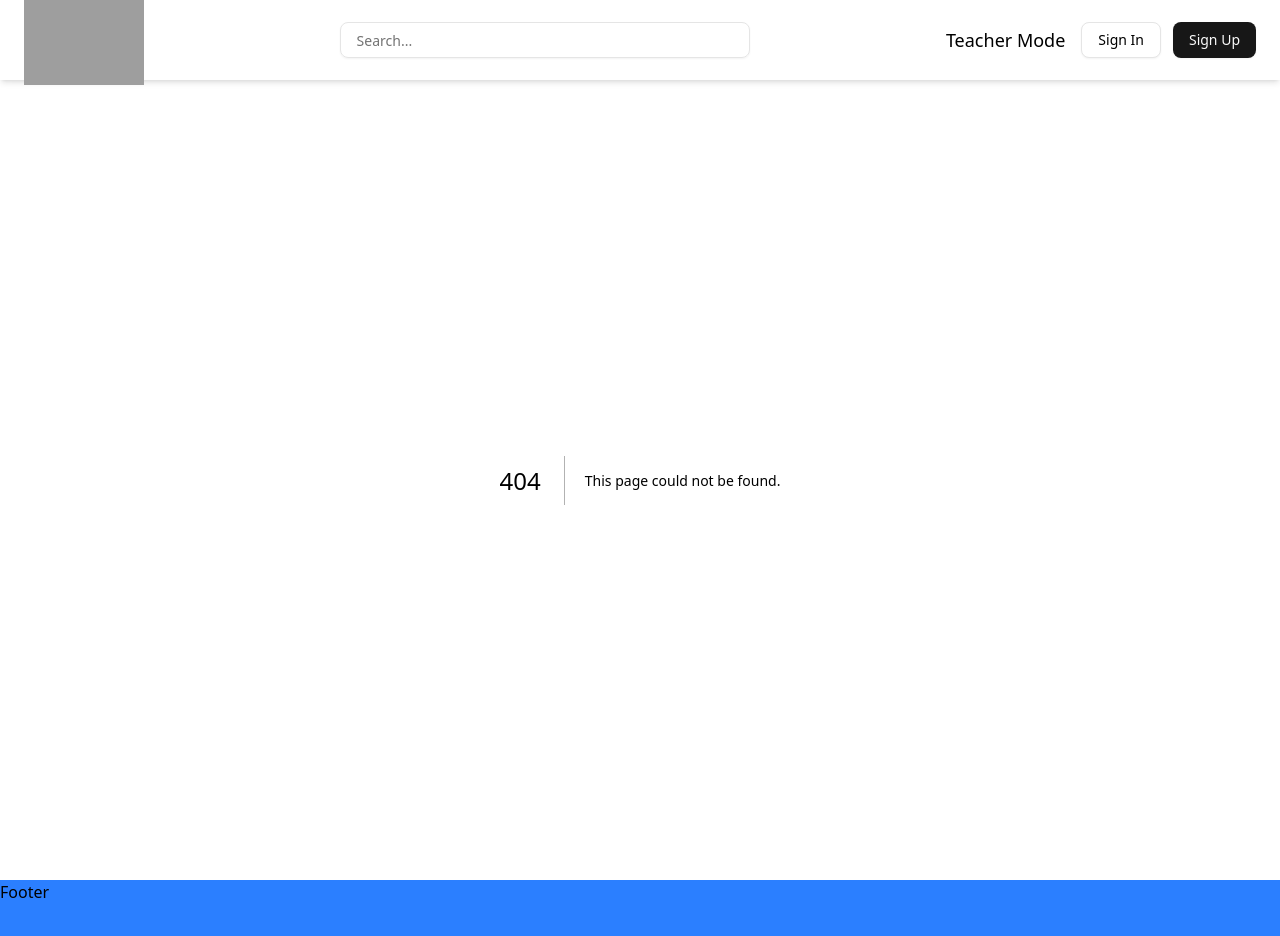
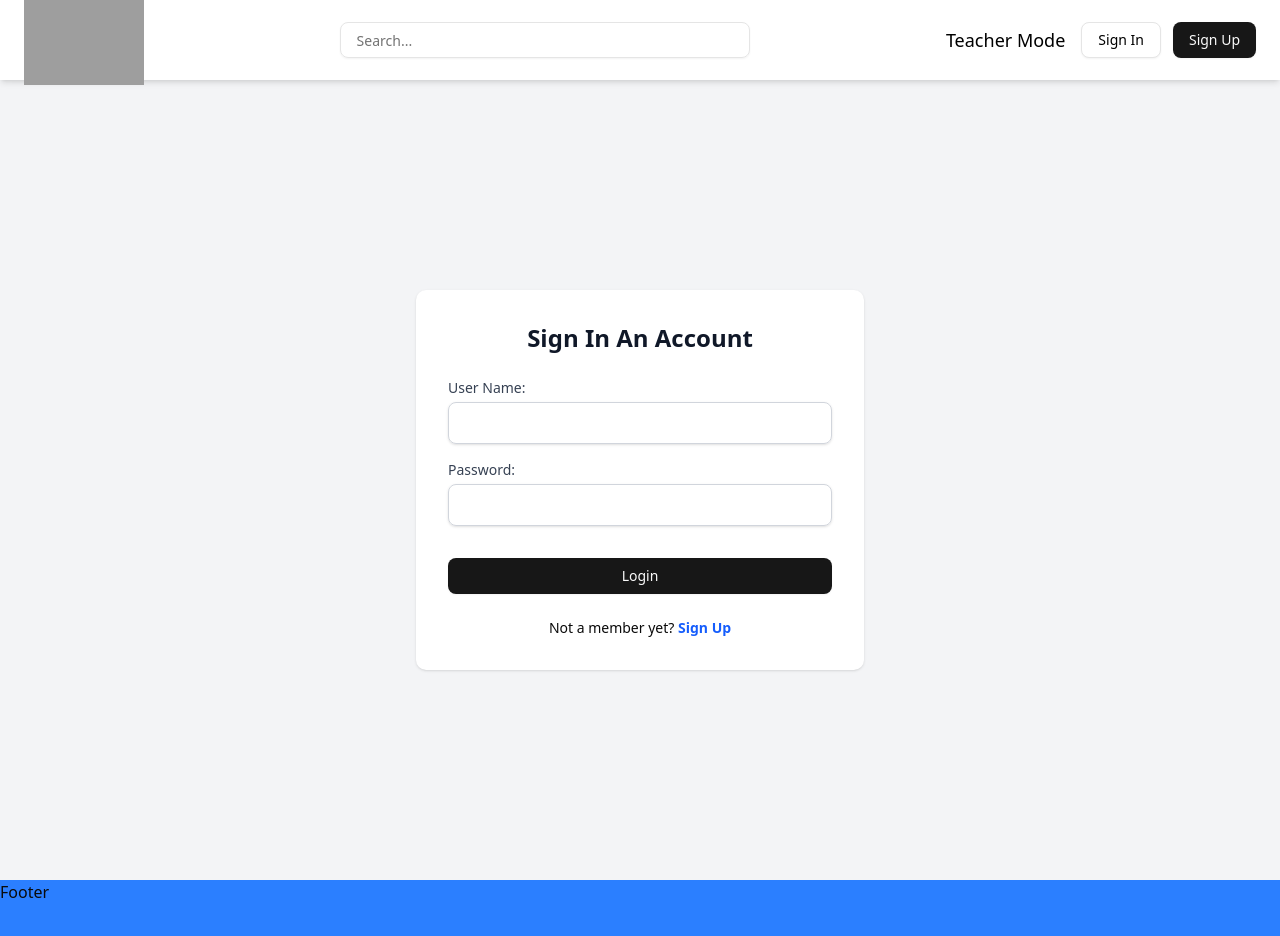
Before and after one commit to minh1304/Courses_Platform, a Next.js app: page /signin in a window 1280 px wide. Before the commit this address had no page. Shown: the top 936 px of the page. Built offline with nearby package versions, Linux system fonts and the light colour scheme; grey boxes are pictures that could not be loaded.

Commit message:
Minh Vo: Added Login Page

```diff
--- /dev/null
+++ b/src/app/(auth)/signin/page.tsx
@@ -0,0 +1,134 @@
+"use client";
+import { Button } from "@/components/ui/button";
+import { useForm } from "@tanstack/react-form";
+import Link from "next/link";
+import React from "react";
+
+const SignInPage = () => {
+  const form = useForm({
+    defaultValues: {
+      userName: "",
+      password: "",
+    },
+    onSubmit: async ({ value }) => {
+      alert(`${value.userName} login success`);
+    },
+  });
+  return (
+    <section className="bg-gray-100">
+      <div className="flex flex-col items-center justify-center px-6 py-8 mx-auto md:h-screen lg:py-0">
+        <div className="w-full bg-white rounded-lg shadow md:mt-0 sm:max-w-md xl:p-0 ">
+          <div className="p-6 space-y-4 md:space-y-6 sm:p-8">
+            <h1 className="tex-xl font-bold text-gray-900 md:text-2xl text-center">
+              Sign In An Account
+            </h1>
+            <form
+              onSubmit={(e) => {
+                e.preventDefault();
+                e.stopPropagation();
+                form.handleSubmit();
+              }}
+              className="space-y-4"
+            >
+              <div>
+                <form.Field
+                  name="userName"
+                  validators={{
+                    onChangeAsyncDebounceMs: 500,
+                    onChangeAsync: async ({ value }) => {
+                      return !value ? "User Name is required" : undefined;
+                    },
+                  }}
+                  children={(field) => (
+                    <>
+                      <label
+                        htmlFor={field.name}
+                        className="block text-sm font-medium text-gray-700"
+                      >
+                        User Name:
+                      </label>
+                      <input
+                        id={field.name}
+                        name={field.name}
+                        value={field.state.value}
+                        onChange={(e) => field.handleChange(e.target.value)}
+                        className="mt-1 block w-full border border-gray-300 rounded-md shadow-sm p-2 focus:ring-blue-500 focus:border-blue-500"
+                      />
+                      {field.state.meta.errors && (
+                        <p className="text-red-500 text-sm mt-1">
+                          {field.state.meta.errors}
+                        </p>
+                      )}
+                    </>
+                  )}
+                />
+              </div>
+
+              <div>
+                <form.Field
+                  name="password"
+                  validators={{
+                    onChange: ({ value }) =>
+                      !value
+                        ? "Password is required"
+                        : value.length < 6
+                        ? "Password must be at least 6 characters"
+                        : undefined,
+                  }}
+                  children={(field) => (
+                    <>
+                      <label
+                        htmlFor={field.name}
+                        className="block text-sm font-medium text-gray-700"
+                      >
+                        Password:
+                      </label>
+                      <input
+                        type="password"
+                        id={field.name}
+                        name={field.name}
+                        value={field.state.value}
+                        onBlur={field.handleBlur}
+                        onChange={(e) => field.handleChange(e.target.value)}
+                        className="mt-1 block w-full border border-gray-300 rounded-md shadow-sm p-2 focus:ring-blue-500 focus:border-blue-500"
+                      />
+                      {field.state.meta.errors && (
+                        <p className="text-red-500 text-sm mt-1">
+                          {field.state.meta.errors}
+                        </p>
+                      )}
+                    </>
+                  )}
+                />
+              </div>
+
+              <form.Subscribe
+                selector={(state) => [state.canSubmit, state.isSubmitting]}
+                children={([canSubmit, isSubmitting]) => (
+                  <Button
+                    type="submit"
+                    disabled={!canSubmit}
+                    className="w-full mt-4"
+                    variant="default"
+                  >
+                    {isSubmitting ? "..." : "Login"}
+                  </Button>
+                )}
+              />
+            </form>
+            <div className="flex items-center">
+              <div className="text-sm m-auto">
+                Not a member yet?{" "}
+                <Link href="/signup" className="text-blue-600 font-bold">
+                  Sign Up
+                </Link>
+              </div>
+            </div>
+          </div>
+        </div>
+      </div>
+    </section>
+  );
+};
+
+export default SignInPage;
```
